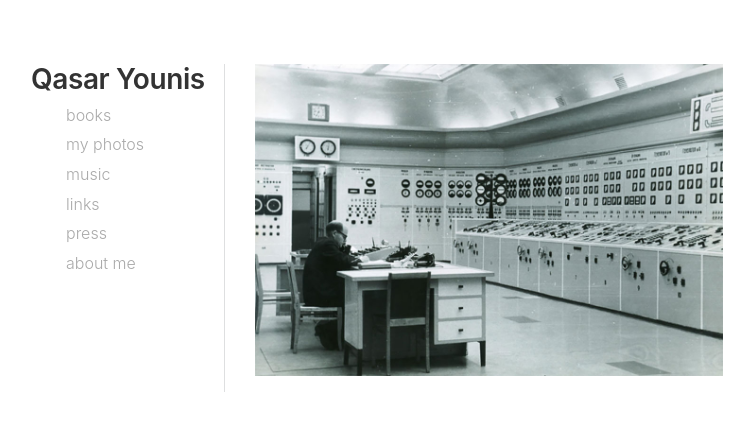
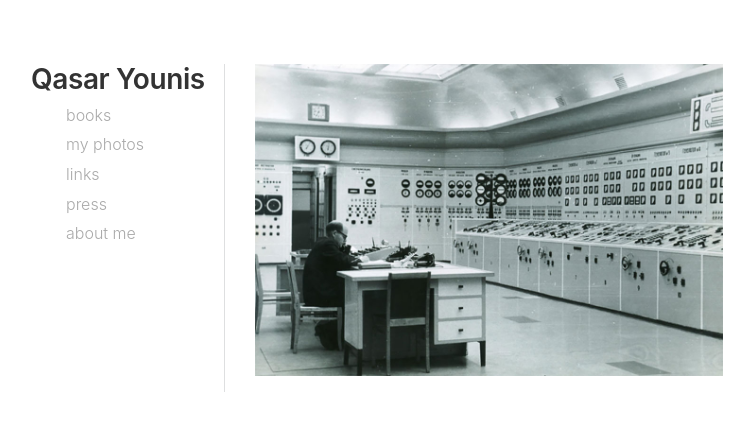
Before and after one commit to qasar/qasar.github.io, a Jekyll site: the page built from index.html, in a window 1280 px wide. Shown: the top 431 px of the page, without its empty margins (35-789 px from the left). Built offline with Jekyll 4.4.1, drawn with Linux system fonts in a browser that asks for light colours.

Commit message:
Update _config.yml

```diff
--- a/_config.yml
+++ b/_config.yml
@@ -25,8 +25,6 @@ nav:
     href:           "books"
   - name:           "My Photos"
     href:           "photos"
-  - name:           "Music"
-    href:           "music"
   - name:           "Links"
     href:           "links"
   - name:           "Press"
```
